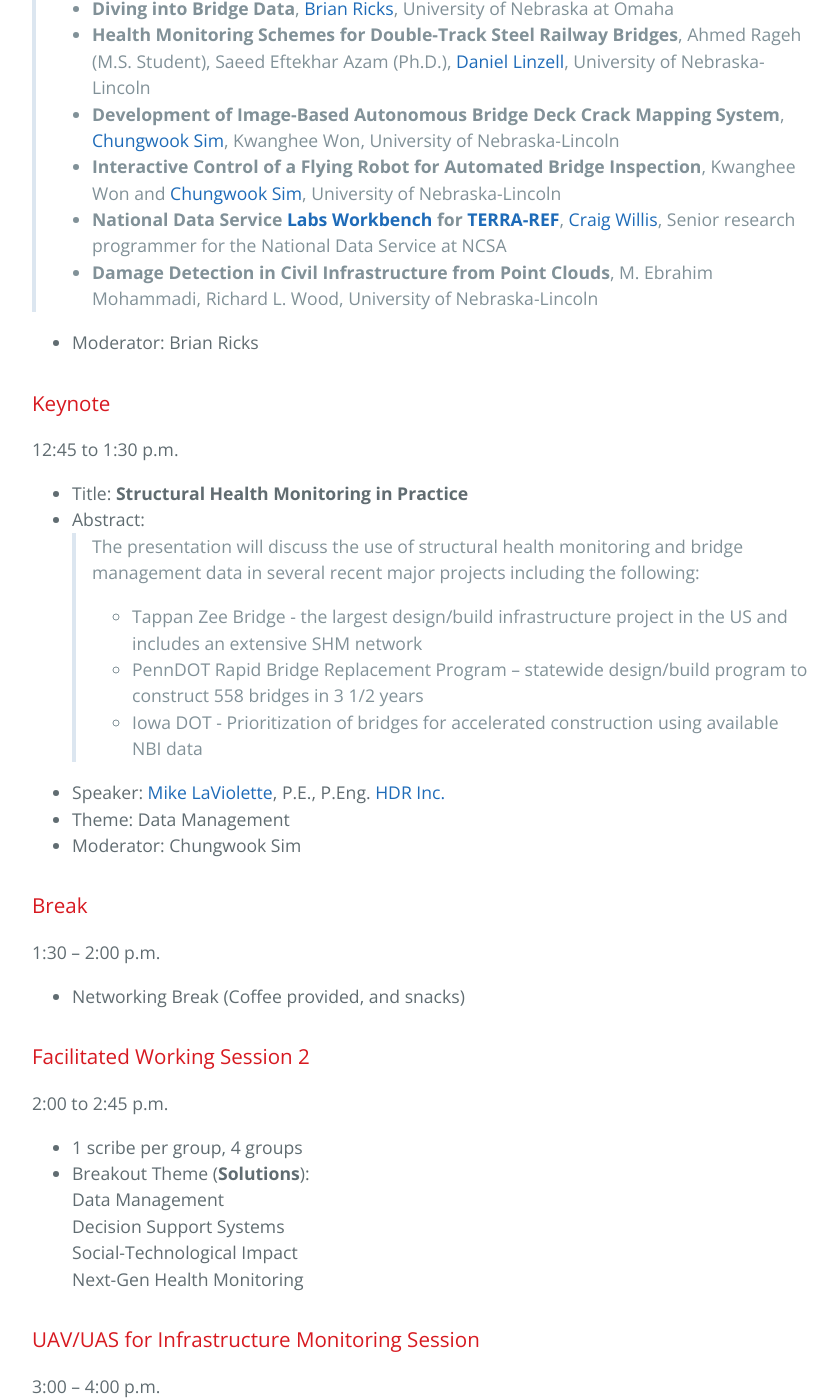
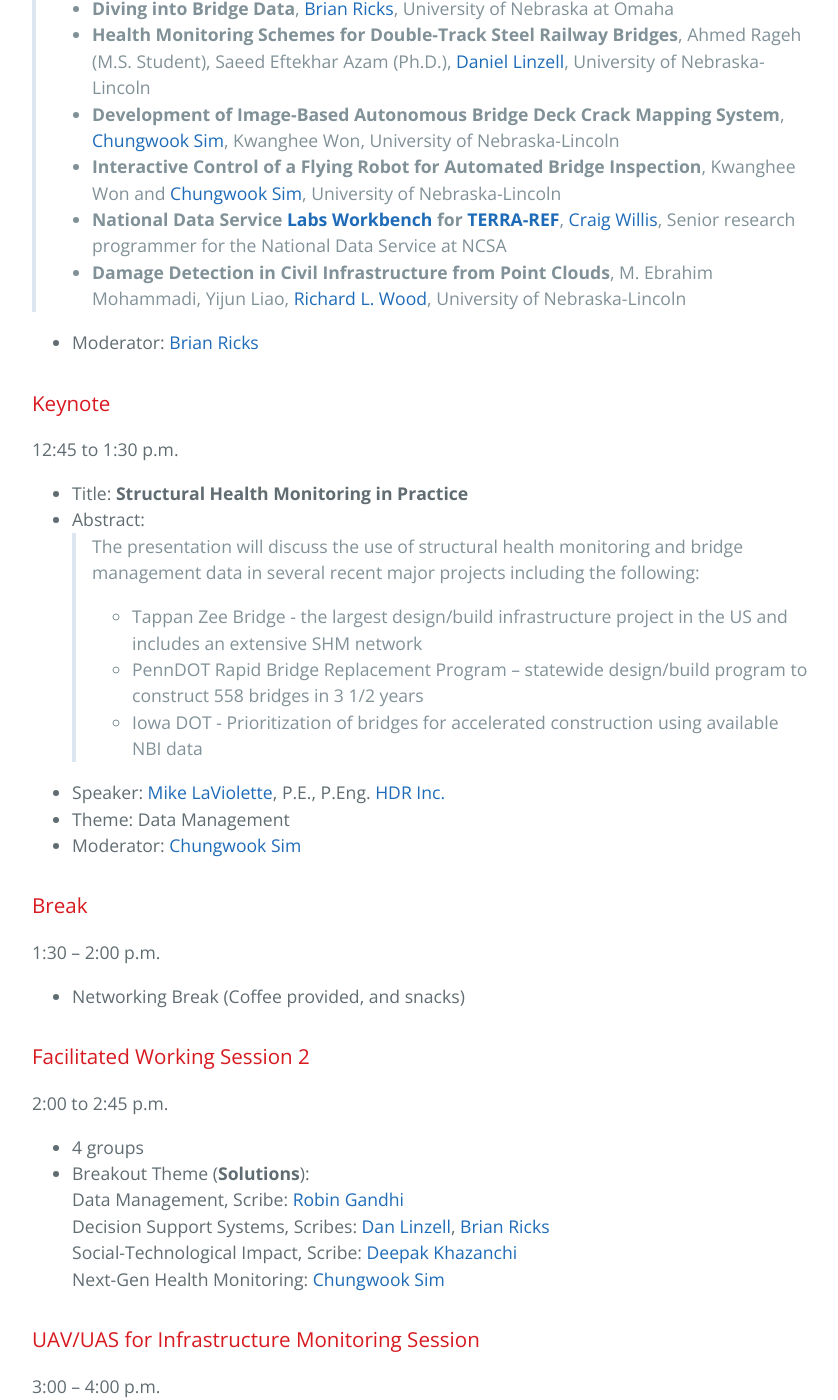
Before and after one commit to BridgingBigData/BridgingBigData.github.io, a Jekyll site: the page built from pages/bbd2017agenda.md, in a window 1280 px wide and 1400 px high, scrolled down 3142 px. Shown: the whole window, without its empty margins (192-1030 px from the left). Built offline with Jekyll 4.4.1, drawn with Linux system fonts in a browser that asks for light colours; some of the changed text lies outside the part shown.

Commit message:
Agenda updates

```diff
--- a/pages/bbd2017agenda.md
+++ b/pages/bbd2017agenda.md
@@ -33,8 +33,8 @@ Wednesday, October 4th, 2017
 - Abstract:
 > This presentation will discuss findings from past workshops, collaborative efforts to prepare prototype platforms and the path going forward. We will discuss the interconnected elements of a SMArt big data pipeline for Aging Rural bridge Transportation Infrastructure (SMARTI). Each SMARTI focus area will investigate specific challenges and solutions through data collection efforts from a representative set of rural bridges in the Midwest. This presentation will also highlight specific capabilities of project participants and collaborators.
 
-- Speakers: Robin Gandhi, Chungwook Sim, Brian Ricks,
-Dan Linzell, Deepak Khazanchi
+- Speakers: [Robin Gandhi](http://faculty.ist.unomaha.edu/rgandhi/), [Chungwook Sim](https://engineering.unl.edu/civil/faculty/chungwook-sim/), [Brian Ricks](https://www.unomaha.edu/college-of-information-science-and-technology/about/faculty-staff/brian-ricks.php),
+[Dan Linzell](https://engineering.unl.edu/civil/daniel-linzell/), [Deepak Khazanchi](https://www.unomaha.edu/college-of-information-science-and-technology/about/faculty-staff/deepak-khazanchi.php)
 
 ### Break
 9:30 – 9:45 a.m.
@@ -42,12 +42,12 @@ Dan Linzell, Deepak Khazanchi
 
 ### Facilitated Working Session 1
 9:45 to 10:30 a.m.
-- 1 scribe per group, 4 groups
+- 4 groups
 - Breakout Theme (**Challenges**):
-  Data Management
-  Decision Support Systems
-  Social-Technological Impact
-  Next-Gen Health Monitoring
+  Data Management, Scribe: [Robin Gandhi](http://faculty.ist.unomaha.edu/rgandhi/)
+  Decision Support Systems, Scribes: [Dan Linzell](https://engineering.unl.edu/civil/daniel-linzell/), [Brian Ricks](https://www.unomaha.edu/college-of-information-science-and-technology/about/faculty-staff/brian-ricks.php)
+  Social-Technological Impact, Scribe: [Deepak Khazanchi](https://www.unomaha.edu/college-of-information-science-and-technology/about/faculty-staff/deepak-khazanchi.php)
+  Next-Gen Health Monitoring: [Chungwook Sim](https://engineering.unl.edu/civil/faculty/chungwook-sim/)
 
 ### Keynote
 10:30 to 11:45 p.m.
@@ -57,7 +57,7 @@ Dan Linzell, Deepak Khazanchi
 
 - Speaker: [Glenn Washer](https://bridgingbigdata.github.io/pages/bio.html#glenn-washer), University of Missouri, Department of Civil and Environmental Engineering
 - Theme: Decision Support Systems
-- Moderator: Dan Linzell
+- Moderator: [Dan Linzell](https://engineering.unl.edu/civil/daniel-linzell/)
 
 ### Lunch with System Demos
 11:45 a.m. to 12:45
@@ -69,9 +69,9 @@ Dan Linzell, Deepak Khazanchi
   - **Development of Image-Based Autonomous Bridge Deck Crack Mapping System**, [Chungwook Sim](http://engineering.unl.edu/civil/faculty/chungwook-sim/), Kwanghee Won, University of Nebraska-Lincoln
   - **Interactive Control of a Flying Robot for Automated Bridge Inspection**, Kwanghee Won and [Chungwook Sim](http://engineering.unl.edu/civil/faculty/chungwook-sim/), University of Nebraska-Lincoln
   - **National Data Service [Labs Workbench](https://www.workbench.terraref.org) for [TERRA-REF](http://terraref.org)**, [Craig Willis](https://ischool.illinois.edu/people/phd-students/craig-willis), Senior research programmer for the National Data Service at NCSA
-  - **Damage Detection in Civil Infrastructure from Point Clouds**, M. Ebrahim Mohammadi, Richard L. Wood, University of Nebraska-Lincoln
+  - **Damage Detection in Civil Infrastructure from Point Clouds**, M. Ebrahim Mohammadi, Yijun Liao, [Richard L. Wood](https://engineering.unl.edu/civil/richard-wood/), University of Nebraska-Lincoln
 
-- Moderator: Brian Ricks
+- Moderator: [Brian Ricks](https://www.unomaha.edu/college-of-information-science-and-technology/about/faculty-staff/brian-ricks.php)
 
 ### Keynote
 12:45 to 1:30 p.m.
@@ -84,7 +84,7 @@ Dan Linzell, Deepak Khazanchi
 
 - Speaker: [Mike LaViolette](https://bridgingbigdata.github.io/pages/bio.html#michael-laviolette), P.E., P.Eng. [HDR Inc.](https://www.hdrinc.com)
 - Theme: Data Management
-- Moderator: Chungwook Sim
+- Moderator: [Chungwook Sim](https://engineering.unl.edu/civil/faculty/chungwook-sim/)
 
 
 ### Break
@@ -93,17 +93,17 @@ Dan Linzell, Deepak Khazanchi
 
 ### Facilitated Working Session 2
 2:00 to 2:45 p.m.
-- 1 scribe per group, 4 groups
+- 4 groups
 - Breakout Theme (**Solutions**):
-  Data Management
-  Decision Support Systems
-  Social-Technological Impact
-  Next-Gen Health Monitoring
+Data Management, Scribe: [Robin Gandhi](http://faculty.ist.unomaha.edu/rgandhi/)
+Decision Support Systems, Scribes: [Dan Linzell](https://engineering.unl.edu/civil/daniel-linzell/), [Brian Ricks](https://www.unomaha.edu/college-of-information-science-and-technology/about/faculty-staff/brian-ricks.php)
+Social-Technological Impact, Scribe: [Deepak Khazanchi](https://www.unomaha.edu/college-of-information-science-and-technology/about/faculty-staff/deepak-khazanchi.php)
+Next-Gen Health Monitoring: [Chungwook Sim](https://engineering.unl.edu/civil/faculty/chungwook-sim/)
 
 ### UAV/UAS for Infrastructure Monitoring Session
 3:00 – 4:00 p.m.
 - Theme: Next-Gen Health Monitoring
-- Moderators: Richard L. Wood and Raj Dasgupta.
+- Moderators: [Richard L. Wood](https://engineering.unl.edu/civil/richard-wood/) and [Raj Dasgupta](https://www.unomaha.edu/college-of-information-science-and-technology/about/faculty-staff/prithviraj-dasgupta.php).
 
 **Talk 1**
 - Title: **Using Unmanned Aerial Systems (UAS) with Lasers to Assess Structural Performance**
@@ -122,4 +122,4 @@ Dan Linzell, Deepak Khazanchi
 ### Closing
 4:00 – 4:30 p.m.
 - Title: **Breakout Reports  and Closure: Event Summary, Support Statements, Next Steps**
-- Moderators: Dan Linzell, Robin Gandhi, Deepak Khazanchi, Brian Ricks
+- Moderators: [Dan Linzell](https://engineering.unl.edu/civil/daniel-linzell/), [Robin Gandhi](http://faculty.ist.unomaha.edu/rgandhi/), [Deepak Khazanchi](https://www.unomaha.edu/college-of-information-science-and-technology/about/faculty-staff/deepak-khazanchi.php), [Brian Ricks](https://www.unomaha.edu/college-of-information-science-and-technology/about/faculty-staff/brian-ricks.php)
```
